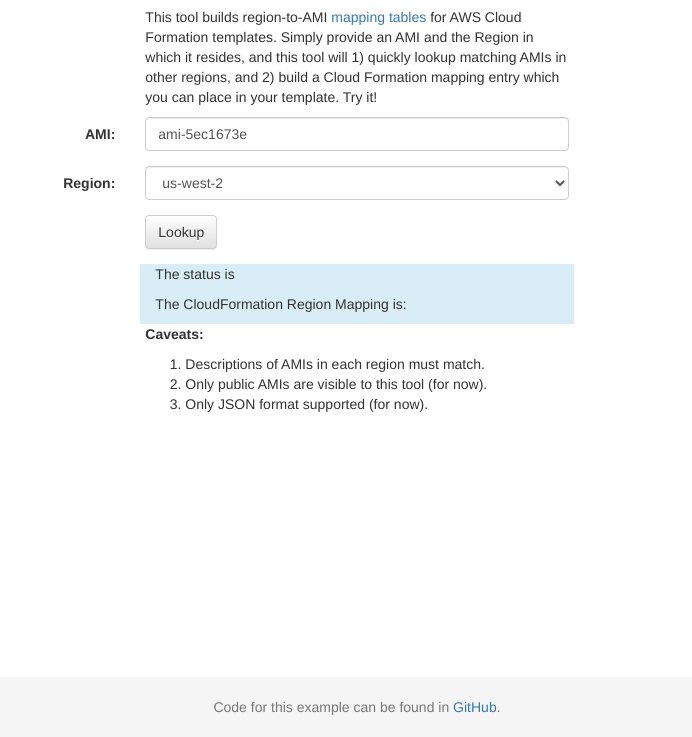
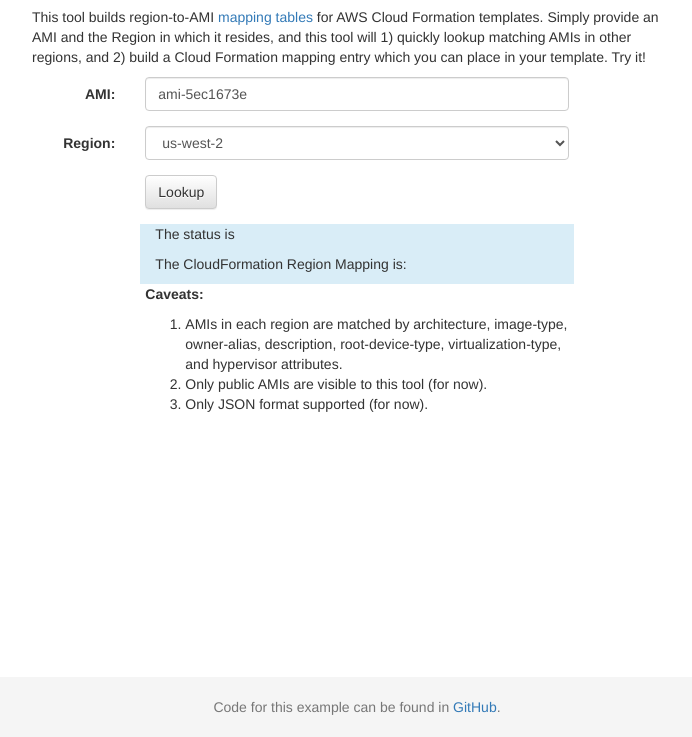
Before and after one commit to kennyk65/aws-teaching-demos, a plain HTML site: page ami-lookup-o-matic/AmiLookupOMatic.html in a window 1280 px wide. Shown: the part 63-800 px from the top of the page, without its empty margins (283-975 px from the left). Drawn offline with nearby package versions, Linux system fonts and the light colour scheme.

Commit message:
minor formatting

```diff
--- a/ami-lookup-o-matic/AmiLookupOMatic.html
+++ b/ami-lookup-o-matic/AmiLookupOMatic.html
@@ -18,7 +18,7 @@
 				</div>
 			</div>
 			<div class="row">
-				<div class="col-xs-offset-2 col-xs-8 ">
+				<div class="col-xs-12 ">
 					<p>This tool builds region-to-AMI <a target="_blank" href="http://docs.aws.amazon.com/AWSCloudFormation/latest/UserGuide/mappings-section-structure.html">mapping tables</a> for AWS Cloud Formation templates.  Simply provide an AMI and the Region in which it resides, and this tool will 1) quickly lookup matching AMIs in other regions, and 2) build a Cloud Formation mapping entry which you can place in your template.  Try it!</p>
 				</div>
 			</div>
@@ -60,10 +60,15 @@
 				<div class="col-xs-offset-2 col-xs-8 ">
 					<p><strong>Caveats:</strong></p>
 					<ol>
-							<li>Descriptions of AMIs in each region must match.</li>
+							<li>AMIs in each region are matched by architecture, image-type, owner-alias, description, root-device-type, virtualization-type, and hypervisor attributes.</li>
 							<li>Only public AMIs are visible to this tool (for now).</li>
 							<li>Only JSON format supported (for now).</li>
 					</ol>
+
+
+
+
+
 				</div>
 			</div>
 
```
